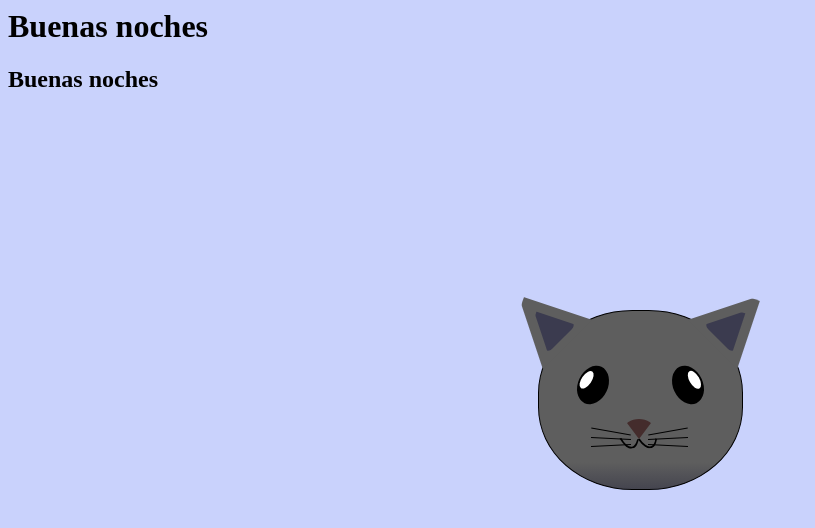
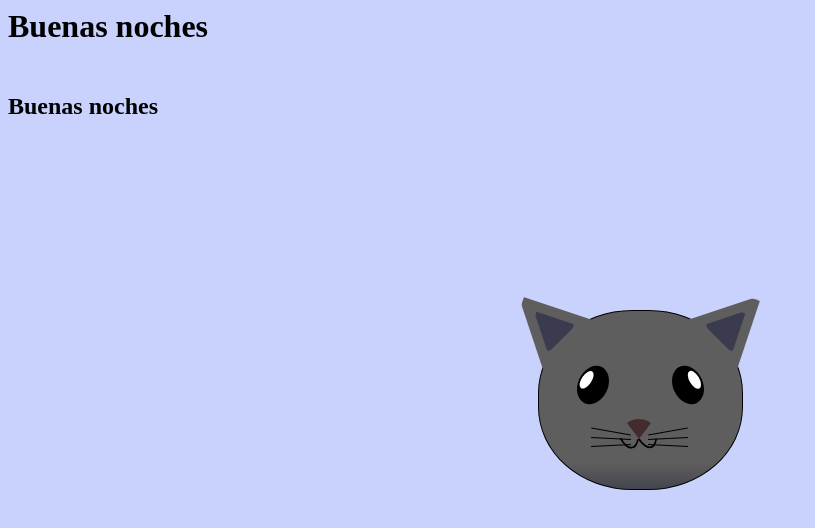
Before and after one commit to OmarCruz78/drawing-a-cat, a plain HTML site: page index.html in a window 1280 px wide. Shown: the whole page, without its empty margins (0-815 px from the left). Drawn offline with Linux system fonts and the light colour scheme.

Commit message:
Update style.css

```diff
--- a/style.css
+++ b/style.css
@@ -5,6 +5,18 @@
 body {
   background-color: #c9d2fc;
 }
+
+
+h1{
+
+  height:2em;
+}
+
+h2{
+
+  height:1.5em;
+}
+
 
 .cat-head {
   position: absolute;
```
